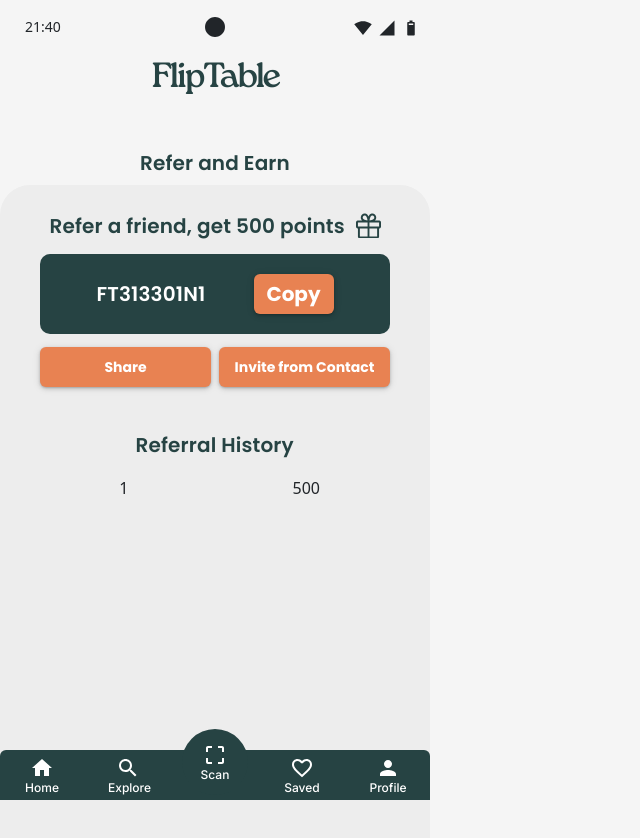
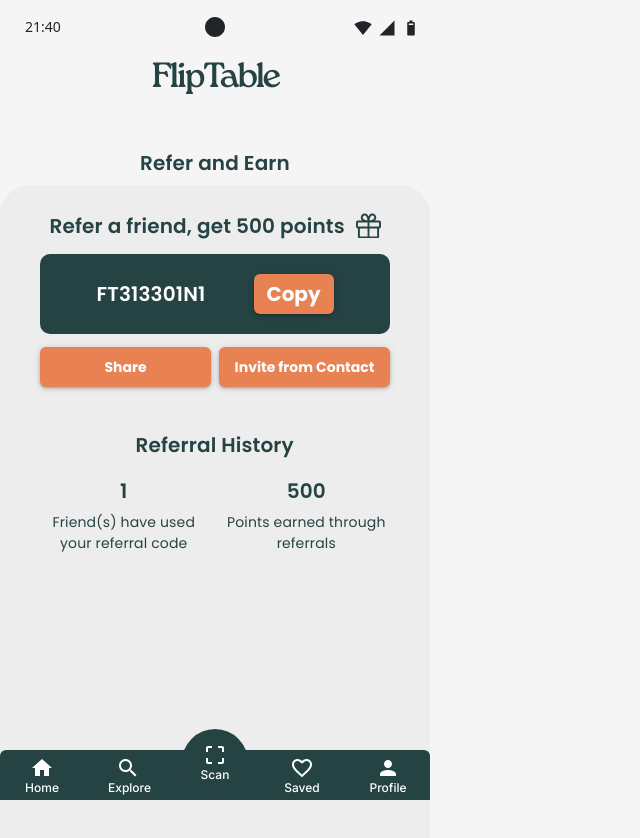
Before and after one commit to sei43-projectFlipTable/FlipTable, a React (Vite) app in the folder front-end/: page /referral in a window 1280 px wide. Shown: the top 838 px of the page, without its empty margins (0-640 px from the left). Built offline with nearby package versions, Linux system fonts and the light colour scheme.

Commit message:
Referral page (looks only) done

```diff
--- a/front-end/src/pages/ReferralPage.jsx
+++ b/front-end/src/pages/ReferralPage.jsx
@@ -57,8 +57,18 @@
           <div className={styles.referralHistory}>
             <div className={styles.referralHistoryHeader}>Referral History</div>
             <div className={styles.referralStatsFrame}>
-              <div className={styles.referralCodesUsed}>1</div>
-              <div className={styles.referralPointsEarned}>500</div>
+              <div className={styles.referralUsageFrame}>
+                <div>1</div>
+                <div className={styles.referralsUsedText}>
+                  Friend(s) have used your referral code
+                </div>
+              </div>
+              <div className={styles.referralPointsEarnedFrame}>
+                <div>500</div>
+                <div className={styles.referralsUsedText}>
+                  Points earned through referrals
+                </div>
+              </div>
             </div>
           </div>
         </div>
@@ -99,7 +109,7 @@
         <div className={styles.inviteDrawer}>
           <div className={styles.inviteDrawerHeaderFrame}>
             <div className={styles.inviteDrawerHeader}>Refer a friend</div>
-            <div className={styles.inviteDrawerText}>
+            <div className={styles.shareDrawerText}>
               Join me on FlipTable! Here is 500 points to get you started
               working at your favourite cafe! Terms an..
             </div>
--- a/front-end/src/pages/css/ReferralPage.module.css
+++ b/front-end/src/pages/css/ReferralPage.module.css
@@ -276,7 +276,7 @@
   flex-grow: 0;
 }
 
-.referralCodesUsed {
+.referralUsageFrame {
   display: flex;
   flex-direction: column;
   align-items: center;
@@ -287,9 +287,19 @@
   flex: none;
   order: 0;
   flex-grow: 1;
+  font-family: "Poppins";
+  font-style: normal;
+  font-weight: 600;
+  font-size: 20px;
+  line-height: 30px;
+  display: flex;
+  align-items: center;
+  text-align: center;
+  letter-spacing: 0.15px;
+  color: #264343;
 }
 
-.referralPointsEarned {
+.referralPointsEarnedFrame {
   display: flex;
   flex-direction: column;
   align-items: center;
@@ -300,11 +310,37 @@
   flex: none;
   order: 1;
   flex-grow: 1;
+  font-family: "Poppins";
+  font-style: normal;
+  font-weight: 600;
+  font-size: 20px;
+  line-height: 30px;
+  display: flex;
+  align-items: center;
+  text-align: center;
+  letter-spacing: 0.15px;
+  color: #264343;
+}
+.referralsUsedText {
+  width: 167.5px;
+  height: 42px;
+  font-family: "Poppins";
+  font-style: normal;
+  font-weight: 400;
+  font-size: 14px;
+  line-height: 21px;
+  display: flex;
+  align-items: center;
+  text-align: center;
+  color: #264343;
+  flex: none;
+  order: 1;
+  align-self: stretch;
+  flex-grow: 0;
 }
 
 .inviteDrawer {
   background: #ededed;
-  /* border-radius: 30px 30px 0px 0px; */
   height: 700px;
 }
 
@@ -346,7 +382,7 @@
   flex-direction: row;
   justify-content: space-between;
   align-items: center;
-  padding: 10px 0px;
+  padding: 10px 0px 10px 0px;
   flex: none;
   order: 1;
   align-self: stretch;
@@ -354,7 +390,7 @@
   width: 350px;
 }
 
-.inviteDrawerText {
+.shareDrawerText {
   width: 350px;
   height: 60px;
   font-family: "Poppins";
```
